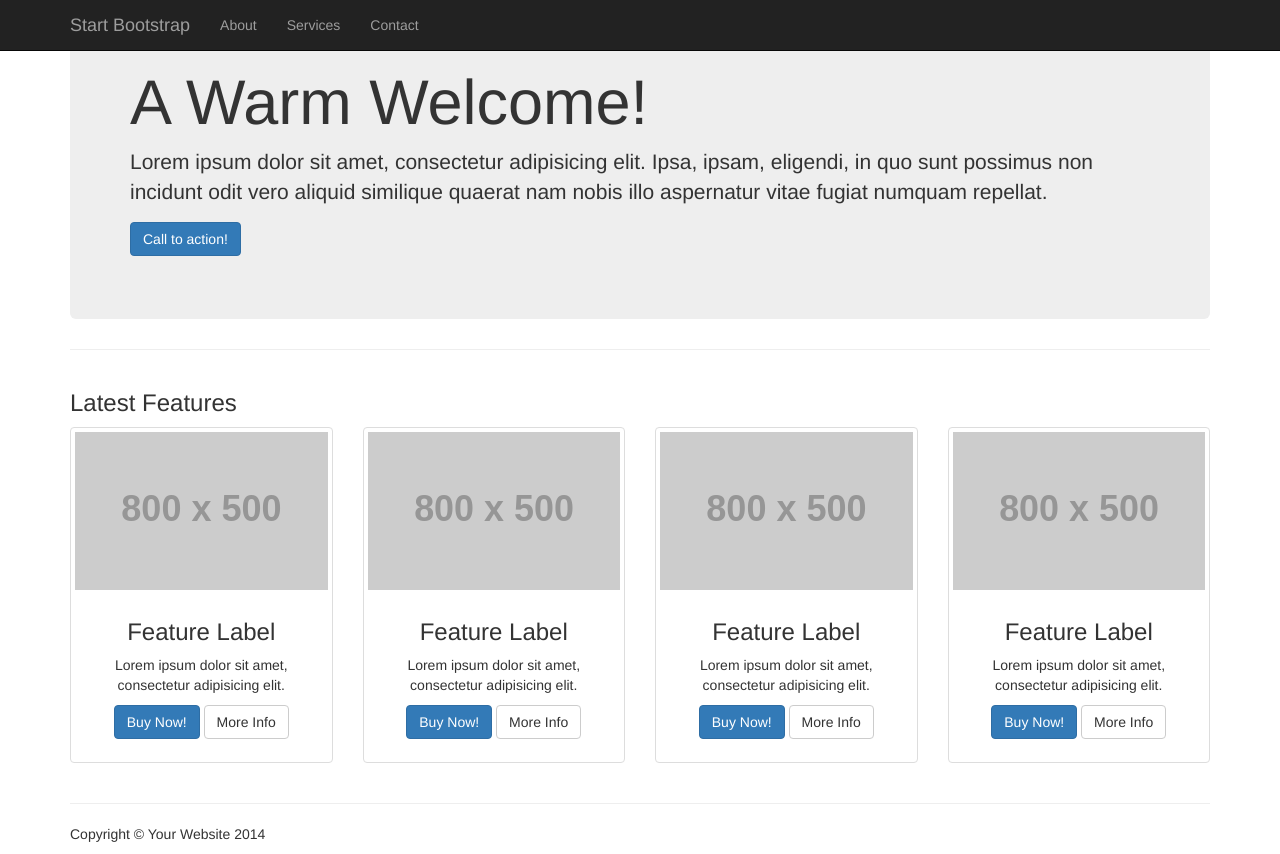
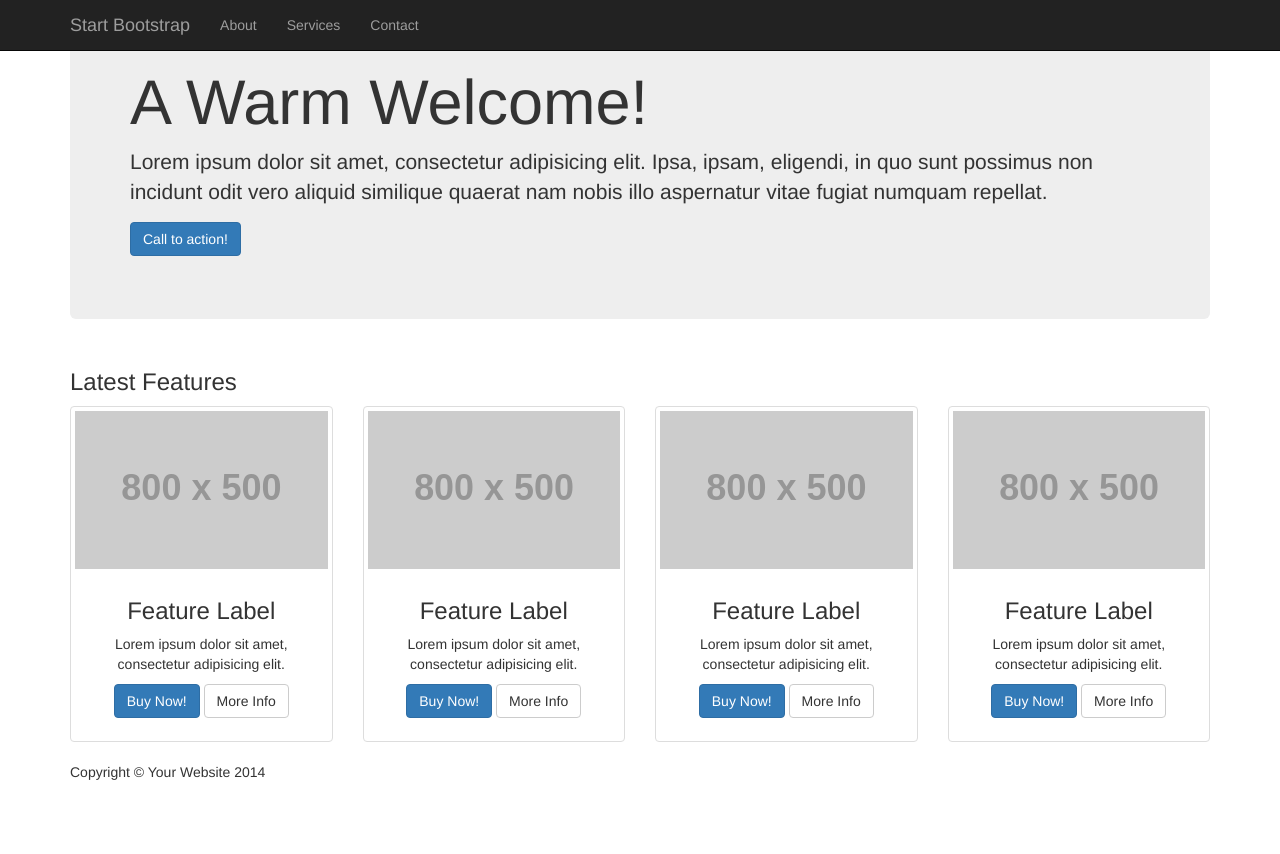
Before and after one commit to ahmadsyarif/Django-RajaSablon, a Django app: page /upload in a window 1280 px wide. After the commit the page ends 780 px from the top, so only its background shows below. Run offline with Django 3.2, Linux system fonts and the light colour scheme; grey boxes labelled with a size stand in for pictures from a placeholder-image service; some libraries are stand-ins or nearby versions.

Commit message:
move footer to main.html as it's common to all pages

```diff
--- a/home/templates/home/main.html
+++ b/home/templates/home/main.html
@@ -65,6 +65,18 @@
     {% if page == "upload" %}
         {% include "home/upload.html" %}
     {% endif %}
+
+     <!-- Footer -->
+    <div class="container">
+        <footer>
+            <div class="row">
+                <div class="col-lg-12">
+                    <p>Copyright &copy; Your Website 2014</p>
+                </div>
+            </div>
+        </footer>
+    </div>
+
     <!-- jQuery -->
     <script src="{% static 'home/js/jquery.js' %}"></script>
 
--- a/home/templates/home/upload.html
+++ b/home/templates/home/upload.html
@@ -11,7 +11,6 @@
         </p>
     </header>
 
-    <hr>
 
     <!-- Title -->
     <div class="row">
@@ -79,16 +78,7 @@
     </div>
     <!-- /.row -->
 
-    <hr>
 
-    <!-- Footer -->
-    <footer>
-        <div class="row">
-            <div class="col-lg-12">
-                <p>Copyright &copy; Your Website 2014</p>
-            </div>
-        </div>
-    </footer>
 
 </div>
 <!-- /.container -->
```
